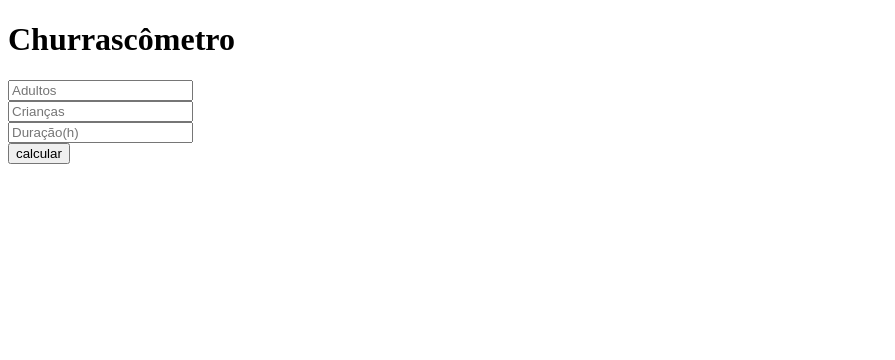
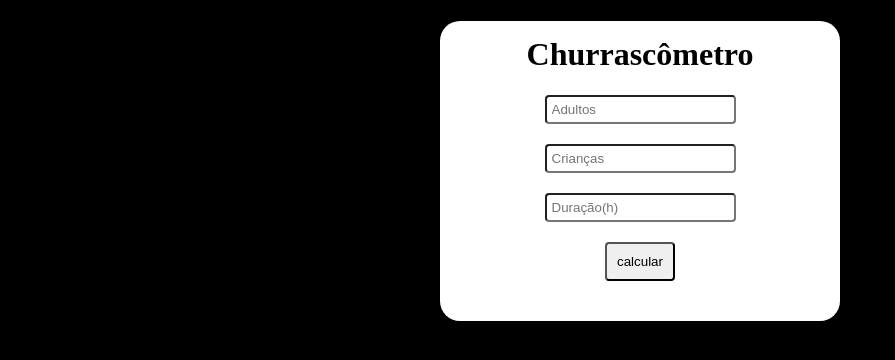
Before and after one commit to lucash2/Churrascom-tro, a plain HTML site: page index.html in a window 1280 px wide. Shown: the whole page, without its empty margins (0-895 px from the left). Drawn offline with Linux system fonts and the light colour scheme; files that its build step writes are made by us from their sources.

Commit message:
index update

```diff
--- a/index.html
+++ b/index.html
@@ -5,7 +5,7 @@
     <meta charset="UTF-8">
     <meta http-equiv="X-UA-Compatible" content="IE=edge">
     <meta name="viewport" content="width=device-width, initial-scale=1.0">
-    <link rel="stylesheet" href="style//style.css">
+    <link rel="stylesheet" href="style.css">
     <title> Churrascometro </title>
 </head>
 
```
